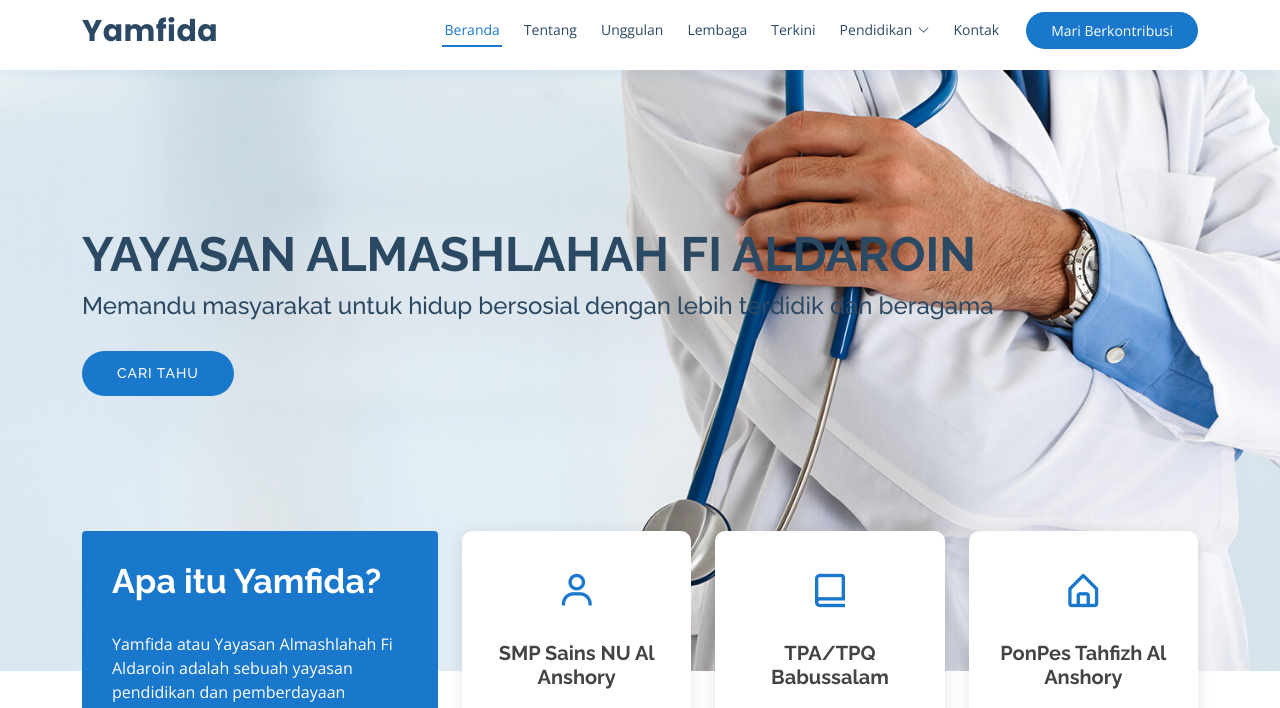
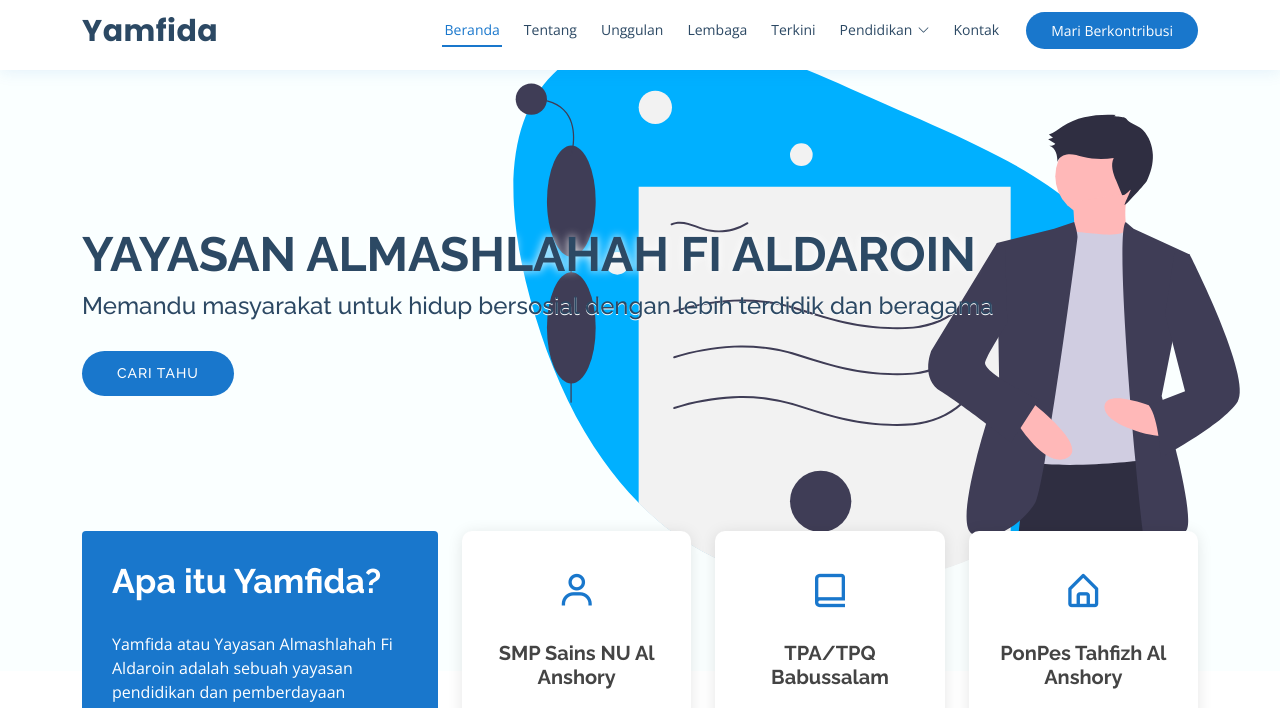
Before and after one commit to Yamfida/yamfida, a plain HTML site: page index.html in a window 1280 px wide. Shown: the part 49-757 px from the top of the page. Drawn offline with nearby package versions, Linux system fonts and the light colour scheme; files whose address does not match are found by name.

Commit message:
Mengganti Hero-Image
Sekaligus menambah efek CSS pada H1 dan H2 di dalamnya agar mudah terbaca

```diff
--- a/assets/css/style.css
+++ b/assets/css/style.css
@@ -451,7 +451,7 @@ h1, h2, h3, h4, h5, h6 {
 #hero {
   width: 100%;
   height: 90vh;
-  background: url("../img/hero-bg.jpg") top center;
+  background: url("../img/hero.svg") right center;
   background-size: cover;
   margin-bottom: -200px;
 }
@@ -467,12 +467,14 @@ h1, h2, h3, h4, h5, h6 {
   line-height: 56px;
   text-transform: uppercase;
   color: #2c4964;
+  text-shadow: 0 0 10px #fff;
 }
 
 #hero h2 {
   color: #2c4964;
   margin: 10px 0 0 0;
   font-size: 24px;
+  text-shadow: 0 .5px 0 #fff;
 }
 
 #hero .btn-get-started {
```
Also changed, not shown: index.html (+0 -6 lines), assets/img/hero.svg (added).
